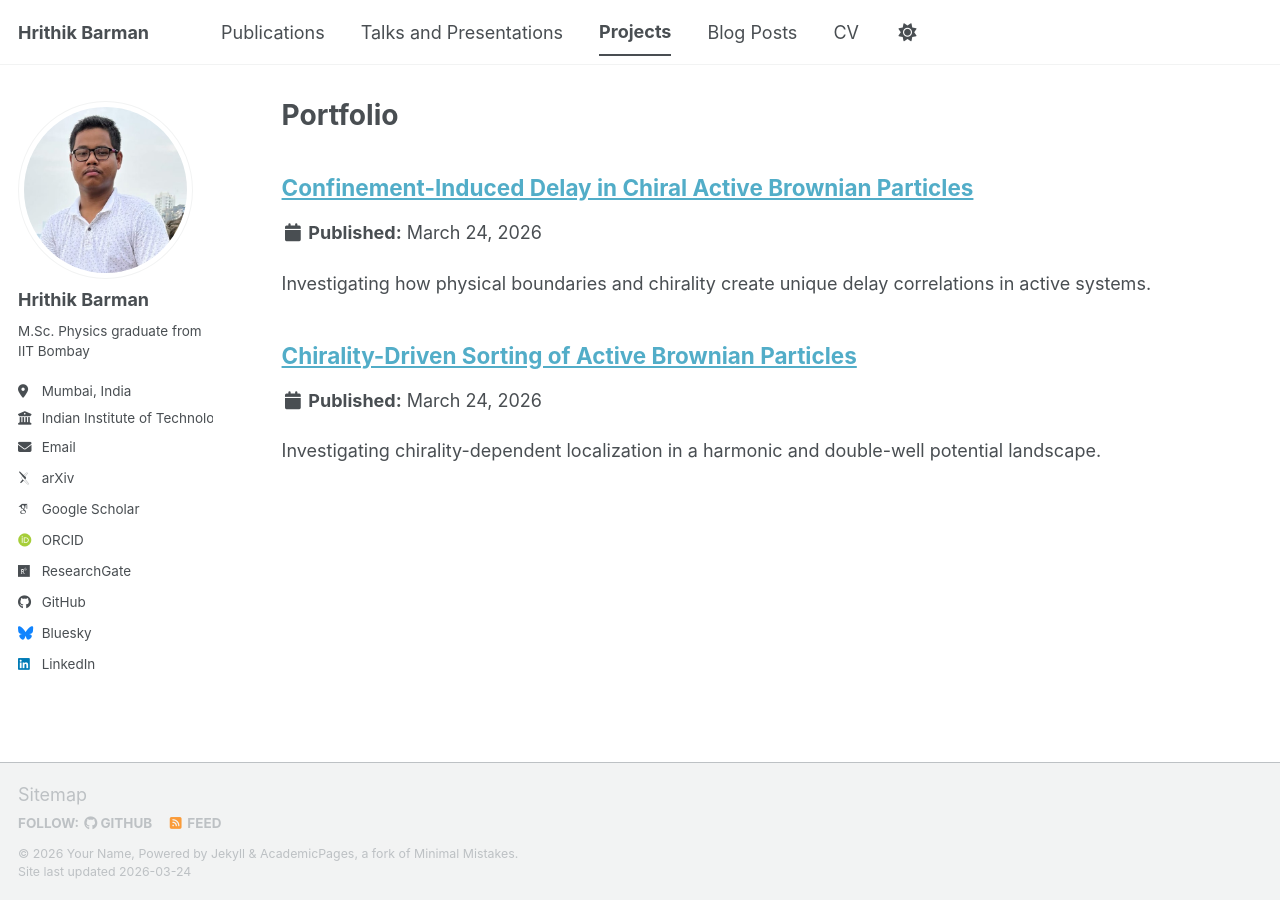
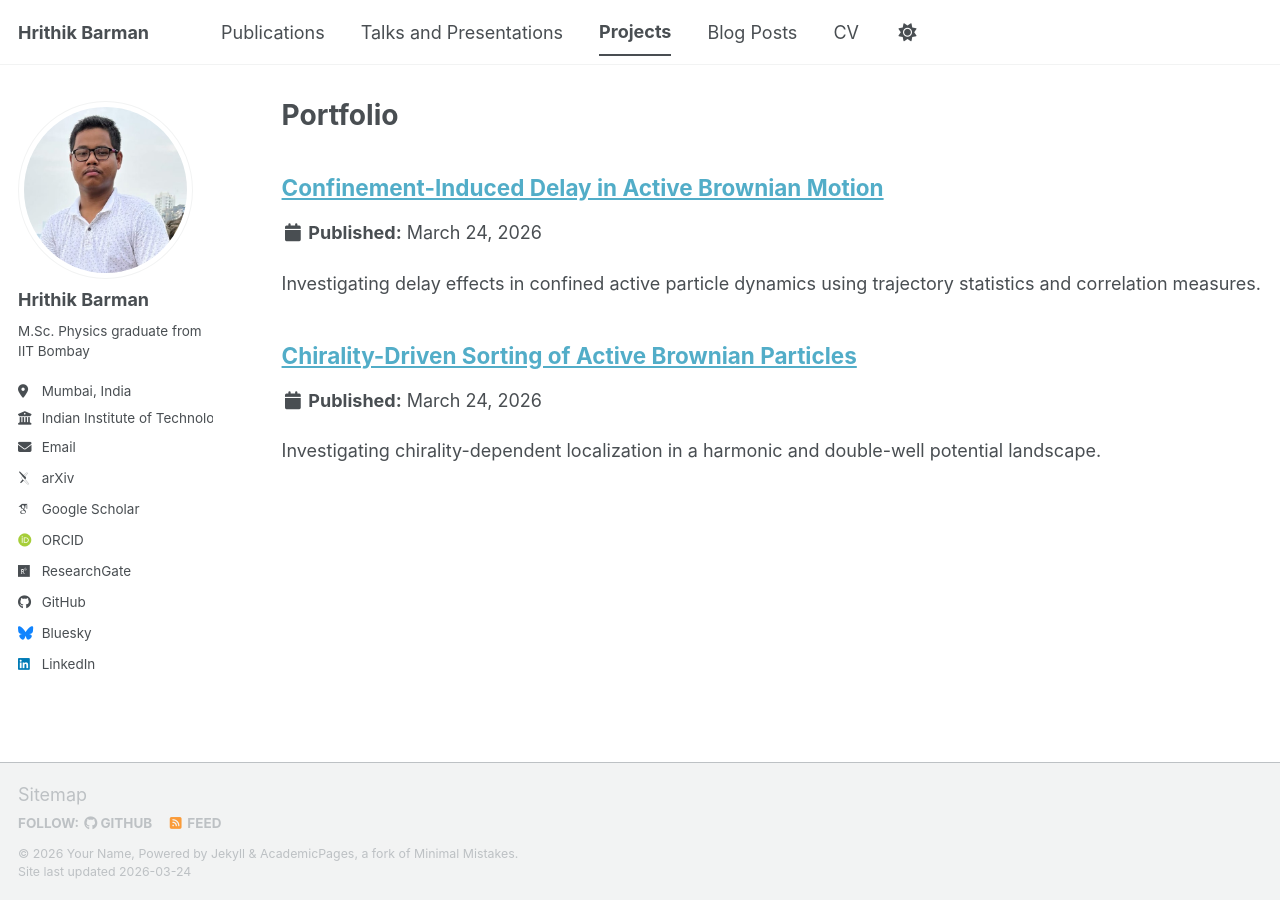
Before and after one commit to Hrithikbarmangc/barman.github.io, a Jekyll site: the page built from _pages/portfolio.html, in a window 1280 px wide. Built offline with Jekyll 4.4.1, drawn with Linux system fonts in a browser that asks for light colours; some web fonts are replaced; a script bundle is joined from its source files by our own code; library files that are not in the unit come from our copies; some of the changed lines change nothing that is shown.

Commit message:
Update Confinement Induced Delay.md

```diff
--- a/_portfolio/Confinement Induced Delay.md
+++ b/_portfolio/Confinement Induced Delay.md
@@ -1,21 +1,102 @@
 ---
-title: "Confinement-Induced Delay in Chiral Active Brownian Particles"
-excerpt: "Investigating how physical boundaries and chirality create unique delay correlations in active systems."
+title: "Confinement-Induced Delay in Active Brownian Motion"
+excerpt: "Investigating delay effects in confined active particle dynamics using trajectory statistics and correlation measures."
 collection: portfolio
+mathjax: true
 ---
 
-This project covers the research published in my preprint, **arXiv:2510.15419 (2025)**. It explores the complex interplay between chirality and spatial confinement.
+### Model Description
 
-### Research Summary
-In this work, I investigate the dynamics of **Chiral Active Brownian Particles (CABPs)** when they are restricted by external potentials or physical walls. The study identifies how confinement alters the typical transport properties of self-propelled agents.
+We study the emergence of delay in the dynamics of active Brownian particles under spatial confinement. Confinement alters particle trajectories and induces non-trivial temporal correlations, which are crucial for understanding transport in crowded and structured environments.
 
-### Key Highlights
-* **Time-Reversal Symmetry:** Demonstrated that the combination of chirality and confinement leads to significant time-reversal symmetry breaking.
-* **Delay Correlations:** Quantified the "delay" between a particle's internal orientation and its actual displacement vector under confined conditions.
-* **Angular Velocity Effects:** Analyzed how the distribution of angular velocities influences the long-time diffusion and steady-state distributions of the particles.
+The system consists of an active Brownian particle confined within a potential landscape, where geometric constraints influence its motion and lead to delayed response behavior.
 
-### Publication Link
-* **arXiv Preprint:** [arXiv:2510.15419](https://arxiv.org/abs/2510.15419)
+---
 
-### Presentation History
-* **Conference Poster:** Featured at the **CMMSSP 2025 National Conference** at Presidency University, Kolkata.
+### Governing Equations
+
+The overdamped dynamics are described by:
+
+$$
+\begin{aligned}
+\dot{x}(t) &= v_0 \cos\phi(t) + F_x(x,y) + \sqrt{2D_t}\,\xi_x(t) \\
+\dot{y}(t) &= v_0 \sin\phi(t) + F_y(x,y) + \sqrt{2D_t}\,\xi_y(t) \\
+\dot{\phi}(t) &= \sqrt{2D_r}\,\eta(t)
+\end{aligned}
+$$
+
+where:
+- $$v_0$$ is the self-propulsion speed
+- $$D_t$$ and $$D_r$$ are translational and rotational diffusion coefficients
+- $$F_x, F_y$$ represent confinement forces
+- $$\xi_x, \xi_y, \eta$$ are Gaussian white noises
+
+---
+
+### Trajectory and Mean Position
+
+The confined geometry leads to modified particle trajectories compared to free motion. Over time, the particle exhibits restricted exploration and anisotropic displacement.
+
+We analyze:
+- Individual trajectories
+- Ensemble-averaged mean position $$\langle x(t) \rangle, \langle y(t) \rangle$$
+
+<img src="{{ '/images/trajectory_mean_position.png' | relative_url }}" style="width:100%;">
+
+*Figure 1: Particle trajectories and evolution of mean position under confinement.*
+
+---
+
+### Mean Squared Displacement (MSD)
+
+To quantify transport properties, we compute the mean squared displacement:
+
+$$
+\mathrm{MSD}(t) = \langle [\mathbf{r}(t) - \mathbf{r}(0)]^2 \rangle
+$$
+
+Confinement leads to:
+- initial ballistic regime
+- crossover to diffusive behavior
+- eventual saturation due to spatial restriction
+
+<img src="{{ '/images/msd_plot.png' | relative_url }}" style="width:100%;">
+
+*Figure 2: Mean squared displacement showing confinement-induced suppression of diffusion.*
+
+---
+
+### Cross-Correlation and Delay
+
+To characterize temporal correlations, we compute the cross-correlation function:
+
+$$
+C_{xy}(t) = \langle x(0)\,y(t) \rangle
+$$
+
+The presence of confinement introduces:
+- phase lag between coordinates
+- delayed response in particle motion
+
+We define a delay function based on the shift in correlation peaks:
+
+$$
+\tau_d = \arg\max_t \, C_{xy}(t)
+$$
+
+<img src="{{ '/images/cross_correlation_delay.png' | relative_url }}" style="width:100%;">
+
+*Figure 3: Cross-correlation function and extracted delay time under confinement.*
+
+---
+
+### Key Insights
+
+- Confinement-induced delay: Spatial constraints introduce a measurable lag in the system’s dynamical response.
+- Suppressed diffusion: MSD saturates at long times due to restricted motion.
+- Correlated dynamics: Cross-correlation reveals coupling between spatial degrees of freedom.
+- Emergent timescale: The delay time $$\tau_d$$ acts as a characteristic timescale of confined dynamics.
+
+---
+
+- *This work investigates confinement-induced delay effects in active Brownian motion using trajectory statistics and correlation analysis.*
```
